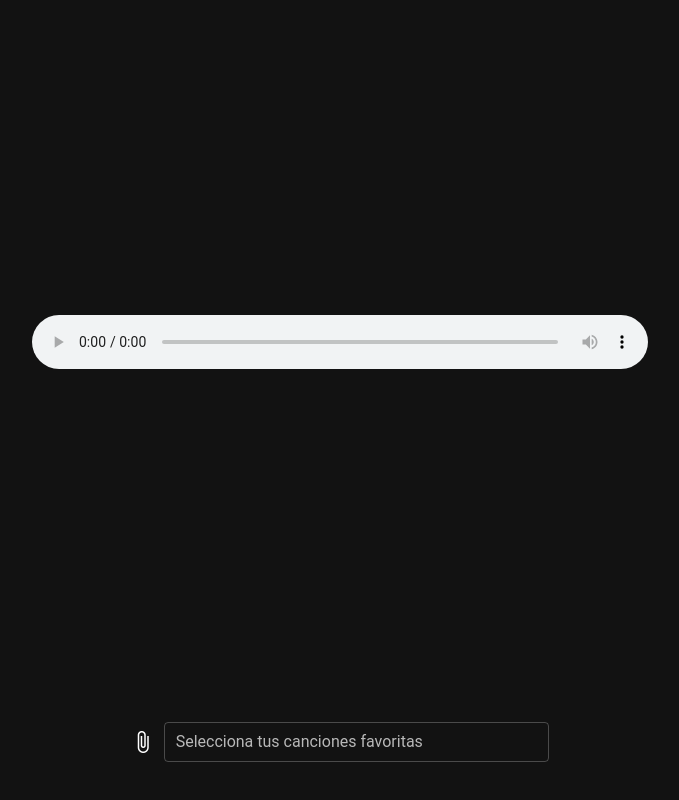
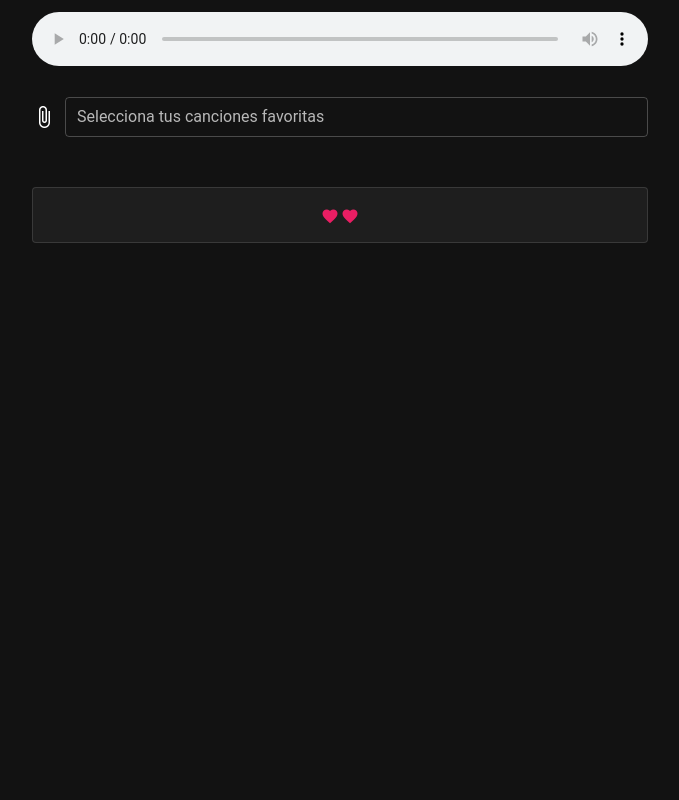
Before and after one commit to javieronishi/vue-mp3-player, a Vue app: page / in a window 1280 px wide. Shown: the whole page, without its empty margins (300-979 px from the left). Built offline with nearby package versions, Linux system fonts and the light colour scheme; a small style sheet from the web is missing.

Commit message:
Ajustes en grid

```diff
--- a/src/App.vue
+++ b/src/App.vue
@@ -2,15 +2,13 @@
   <v-app>
     <AudioPlayer :track="track" :autoplay="autoplay" />
     <PlayList @select="playMusic" />
+    <OptionsPlayer />
     <v-snackbar
       v-model="snackbar"
       :timeout="timeout"
-      rounded="pill"
       color="info"
-      outlined
       top
       right
-      dense
       class="text-caption"
     >
       {{ track.name }}
@@ -21,16 +19,17 @@
 <script>
 import AudioPlayer from "@/components/AudioPlayer.vue";
 import PlayList from "@/components/PlayList.vue";
+import OptionsPlayer from "@/components/OptionsPlayer.vue";
 
 export default {
   name: "App",
-  components: { AudioPlayer, PlayList },
+  components: { AudioPlayer, PlayList, OptionsPlayer },
   data: () => ({
     src: null,
     autoplay: false,
     track: {},
     snackbar: false,
-    timeout: 3000,
+    timeout: 4000,
   }),
 
   methods: {
--- a/src/components/AudioPlayer.vue
+++ b/src/components/AudioPlayer.vue
@@ -1,6 +1,6 @@
 <template>
-  <v-container fill-height fluid>
-    <v-row align="center" justify="center">
+  <v-container fluid>
+    <v-row justify="center">
       <v-col md="6" sm="6" xs="12">
         <audio
           controls
--- /dev/null
+++ b/src/components/OptionsPlayer.vue
@@ -0,0 +1,27 @@
+<template>
+  <v-container fluid>
+    <v-row justify="center">
+      <v-col md="6" sm="6" xs="12">
+        <v-card outlined class="p-0">
+          <v-card-text class="text-center">
+            <v-btn x-small icon color="pink">
+              <v-icon>mdi-heart</v-icon>
+            </v-btn>
+            <v-btn x-small icon color="pink">
+              <v-icon>mdi-heart</v-icon>
+            </v-btn>
+          </v-card-text>
+        </v-card>
+      </v-col>
+    </v-row>
+  </v-container>
+</template>
+<script>
+export default {
+  name: "OptionsPlayer",
+
+  data: () => ({}),
+
+  methods: {},
+};
+</script>
--- a/src/components/PlayList.vue
+++ b/src/components/PlayList.vue
@@ -1,10 +1,8 @@
 <template>
   <v-container fluid>
-    <v-row no-gutters>
-      <v-col cols="12" md="4" sm="4" xs="12"></v-col>
-      <v-col cols="12" md="4" sm="4" xs="12">
-        <div v-if="playList.length === 0">
-          <div class="text-center">
+    <v-row justify="center">
+      <v-col md="6" sm="6" xs="12">
+        <template v-if="playList.length === 0">
           <v-file-input
             outlined
             dense
@@ -12,13 +10,17 @@
             v-model="files"
             @change="upload"
             accept=".mp3"
-              class="mt-5"
             label="Selecciona tus canciones favoritas"
             v-if="selectSongs"
           ></v-file-input>
-          </div>
-        </div>
-        <v-card elevation="2" outlined v-if="playList.length > 0" class="p-3">
+        </template>
+        <template v-if="playList.length > 0">
+          <marquee v-if="name">
+            <span class="text-caption">
+              {{ name }}
+            </span>
+          </marquee>
+          <v-card outlined flat>
             <v-list shaped dense class="list">
               <v-list-item-group>
                 <v-list-item v-for="(item, i) in playList" :key="i">
@@ -47,8 +49,8 @@
               </v-list-item-group>
             </v-list>
           </v-card>
+        </template>
       </v-col>
-      <v-col cols="12" md="4" sm="4" xs="12"></v-col>
     </v-row>
   </v-container>
 </template>
@@ -64,6 +66,7 @@ export default {
     playListQueue: [],
     selectSongs: true,
     selectedItem: 0,
+    name: null,
   }),
   created() {
     // this.playList = CANCIONES;
@@ -101,6 +104,7 @@ export default {
         this.playListQueue.shift();
       }
       this.$emit("select", play);
+      this.name = play.name;
     },
     addToQueue(item) {
       this.playListQueue.push(item);
@@ -112,7 +116,7 @@ export default {
 </script>
 <style scoped>
 .list {
-  max-height: 500px;
+  max-height: 410px;
   overflow: scroll;
   overflow-x: hidden;
 }
```
Lines whose indentation alone changed are shown as unchanged.
